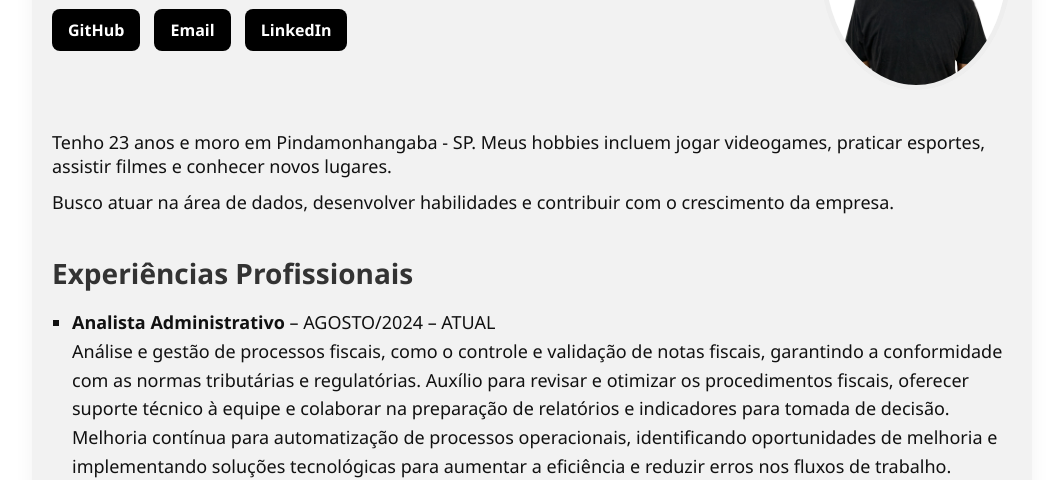
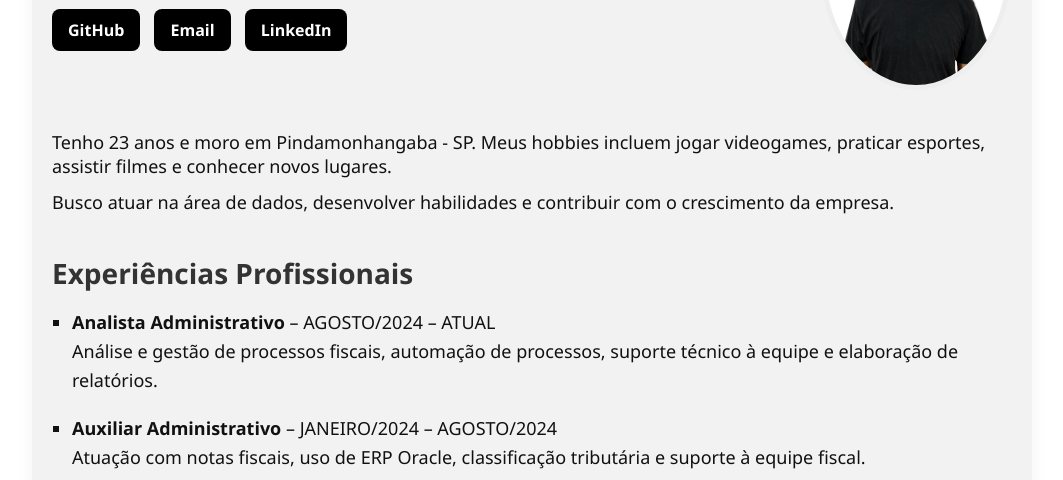
Before and after one commit to Bisauti/portfolio-thiago, a plain HTML site: page index.html in a window 1280 px wide. Shown: the part 323-803 px from the top of the page, without its empty margins (108-1171 px from the left). Drawn offline with Linux system fonts and the light colour scheme.

Commit message:
Códigos comentados e ajustes visuais

```diff
--- a/index.html
+++ b/index.html
@@ -2,12 +2,14 @@
 <html lang="pt-BR">
 
 <head>
+    <!-- Define o conjunto de caracteres e título da página -->
     <meta charset="UTF-8">
     <title>Sobre mim - Thiago Iwasaki</title>
-    <link rel="stylesheet" href="style.css">
+    <link rel="stylesheet" href="style.css"> <!-- Importa o arquivo de estilos CSS -->
 </head>
 
 <body>
+    <!-- Menu de navegação visível em todas as páginas -->
     <nav>
         <a href="index.html">Sobre mim</a>
         <a href="formacao.html">Formação</a>
@@ -15,44 +17,42 @@
         <a href="contato.html">Contato</a>
     </nav>
 
+    <!-- Container principal com fundo cinza e bordas arredondadas -->
     <div class="container">
+        <!-- Cabeçalho com imagem e informações principais -->
         <div class="header">
             <div>
                 <h1><strong>Thiago</strong> Iwasaki</h1>
                 <p>Sou um entusiasta de tecnologia e dados, apaixonado por resolver problemas com soluções criativas e
                     funcionais.</p>
+
+                <!-- Links para redes sociais e email -->
                 <div class="socials">
                     <a href="https://github.com/Bisauti" target="_blank">GitHub</a>
                     <a href="mailto:thiwasakii@gmail.com">Email</a>
                     <a href="https://www.linkedin.com/in/thiago-iwasaki/" target="_blank">LinkedIn</a>
                 </div>
             </div>
+
+            <!-- Foto de perfil -->
             <img src="images/thiago.jpg" alt="Foto de Thiago Iwasaki">
         </div>
 
+        <!-- Parágrafos com dados pessoais -->
         <p>Tenho 23 anos e moro em Pindamonhangaba - SP. Meus hobbies incluem jogar videogames, praticar esportes,
             assistir filmes e conhecer novos lugares.</p>
         <p>Busco atuar na área de dados, desenvolver habilidades e contribuir com o crescimento da empresa.</p>
 
-
+        <!-- Experiências profissionais listadas -->
         <h2>Experiências Profissionais</h2>
         <ul>
             <li><strong>Analista Administrativo</strong> – AGOSTO/2024 – ATUAL<br>
-                Análise e gestão de processos fiscais, como o controle e validação de notas
-                fiscais, garantindo a conformidade com as normas tributárias e regulatórias. Auxílio para revisar e
-                otimizar os procedimentos fiscais, oferecer suporte técnico à equipe e colaborar na preparação de
-                relatórios e indicadores para tomada de decisão. Melhoria contínua para automatização de processos
-                operacionais, identificando oportunidades de melhoria e implementando soluções tecnológicas para
-                aumentar a eficiência e reduzir erros nos fluxos de trabalho.</li>
+                Análise e gestão de processos fiscais, automação de processos, suporte técnico à equipe e elaboração de
+                relatórios.</li>
 
             <li><strong>Auxiliar Administrativo</strong> – JANEIRO/2024 – AGOSTO/2024<br>
-                Conferência, registro e lançamento de notas fiscais em sistema ERP Oracle,
-                garantindo a correta classificação tributária de acordo com as legislações vigentes. Acompanhamento
-                de atualizações tributárias, assegurando a aplicação das normas legais, além de prestar suporte à
-                equipe em atividades administrativas relacionadas ao setor fiscal e tributário.</li>
-
+                Atuação com notas fiscais, uso de ERP Oracle, classificação tributária e suporte à equipe fiscal.</li>
         </ul>
-    </div>
     </div>
 </body>
 
--- a/style.css
+++ b/style.css
@@ -1,9 +1,11 @@
+/* Reset básico */
 * {
     margin: 0;
     padding: 0;
     box-sizing: border-box;
 }
 
+/* Corpo da página com fonte clara e fundo branco */
 body {
     font-family: 'Segoe UI', Tahoma, Geneva, Verdana, sans-serif;
     background-color: #ffffff;
@@ -11,6 +13,7 @@ body {
     padding: 20px;
 }
 
+/* Menu de navegação fixo no topo */
 nav {
     display: flex;
     justify-content: center;
@@ -23,6 +26,7 @@ nav {
     z-index: 999;
 }
 
+/* Links do menu */
 nav a {
     color: #000;
     text-decoration: none;
@@ -34,6 +38,7 @@ nav a:hover {
     border-bottom: 2px solid #000;
 }
 
+/* Cabeçalho com imagem e texto lado a lado */
 .header {
     display: flex;
     flex-direction: row;
@@ -44,6 +49,7 @@ nav a:hover {
     gap: 40px;
 }
 
+/* Foto de perfil com borda arredondada */
 .header img {
     border-radius: 50%;
     width: 250px;
@@ -52,15 +58,17 @@ nav a:hover {
     border: 5px solid #eee;
 }
 
+/* Estilo da área principal da página */
 .container {
     max-width: 1000px;
     margin: 0 auto;
     padding: 40px 20px;
-    background-color: #f2f2f2; /* cinza claro */
+    background-color: #f2f2f2; /* fundo cinza claro */
     border-radius: 12px;
     box-shadow: 0 0 20px rgba(0,0,0,0.05);
 }
 
+/* Títulos */
 h1 {
     font-size: 36px;
     margin-bottom: 20px;
@@ -72,6 +80,7 @@ h2 {
     margin-bottom: 16px;
 }
 
+/* Parágrafos e listas */
 p, li {
     font-size: 18px;
     margin-bottom: 12px;
@@ -82,9 +91,10 @@ ul {
     padding-left: 20px;
 }
 
+/* Estilo dos botões sociais */
 .socials a {
-    background-color: #000;        /* fundo preto */
-    color: #fff;                   /* texto branco */
+    background-color: #000;
+    color: #fff;
     padding: 10px 16px;
     border-radius: 8px;
     text-decoration: none;
@@ -95,9 +105,10 @@ ul {
 }
 
 .socials a:hover {
-    background-color: #444;        /* fundo cinza escuro no hover */
+    background-color: #444;
 }
 
+/* Ajustes para seções dentro do container */
 .container h2 {
     margin-top: 40px;
     color: #333;
```
Also changed, not shown: contato.html (+10 -0 lines), formacao.html (+10 -0 lines), portfolio.html (+6 -0 lines).
